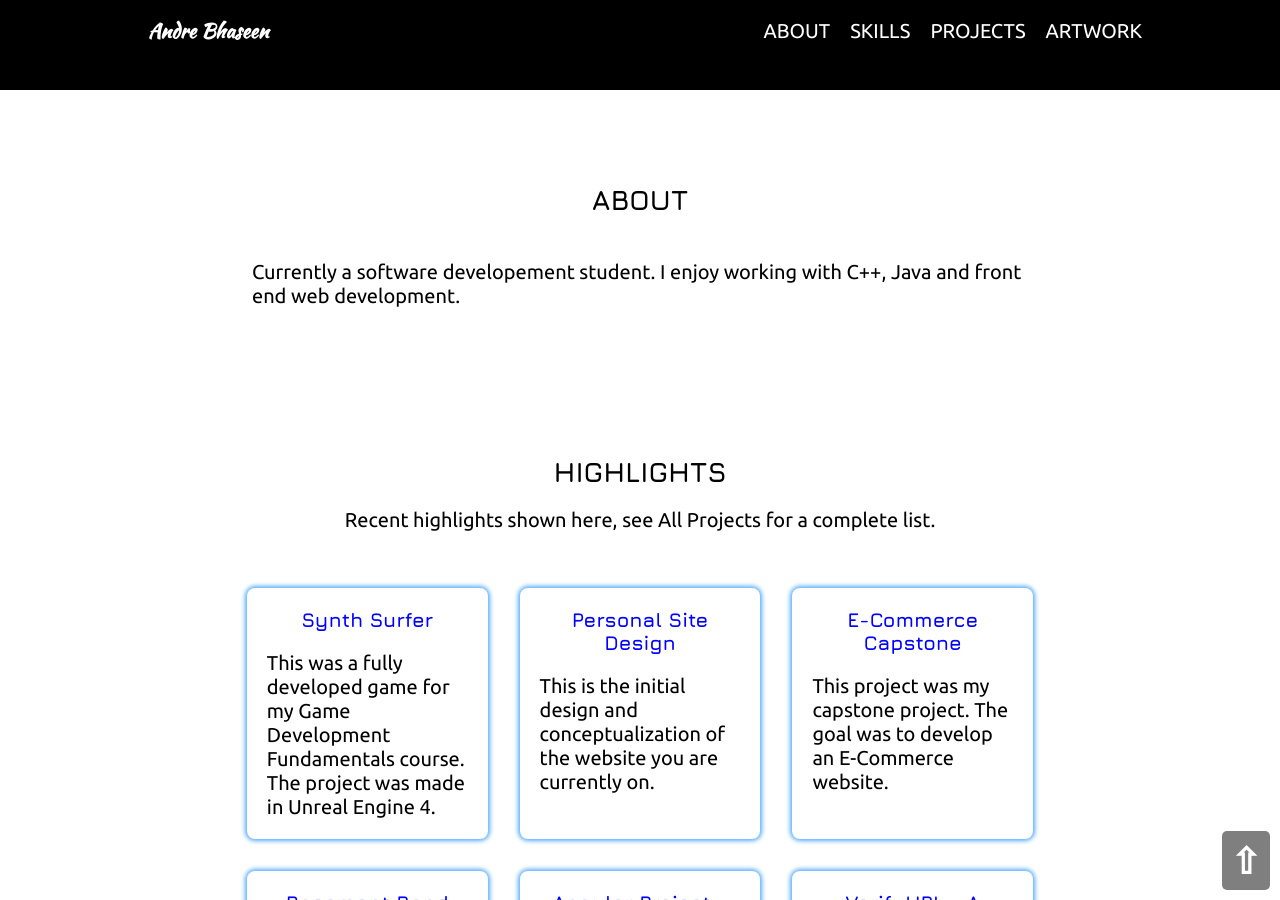
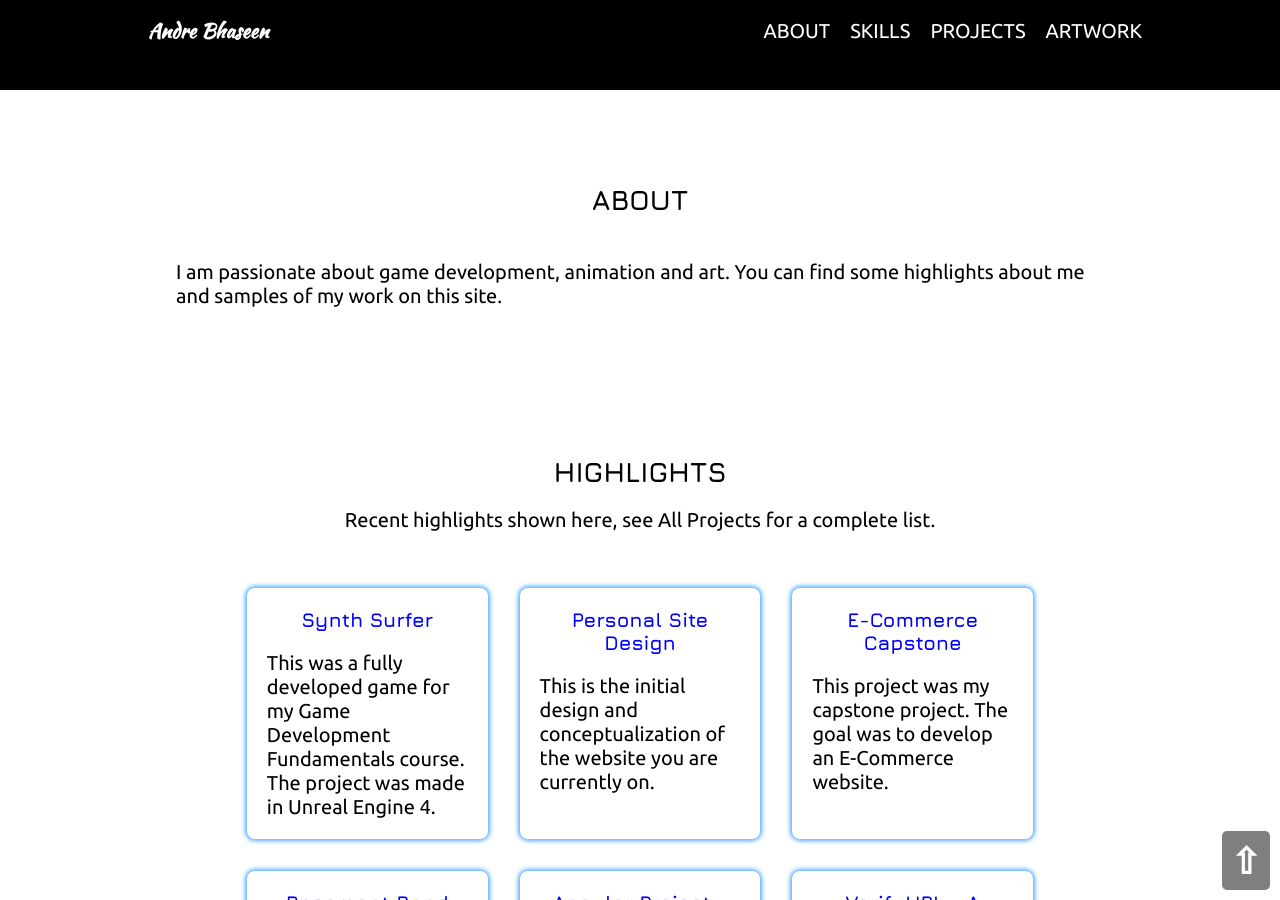
Before and after one commit to abhaseen/abhaseen.github.io, a Jekyll site: the page built from index.markdown, in a window 1280 px wide and 900 px high, scrolled down 540 px. Built offline with Jekyll 4.4.1, drawn with Linux system fonts in a browser that asks for light colours.

Commit message:
Updated about text

```diff
--- a/_includes/about.html
+++ b/_includes/about.html
@@ -2,8 +2,8 @@
   <article>
     <h2 class="section-heading">About</h2>
     <p class="about-text">
-      Currently a software developement student. I enjoy working with C++, Java and
-      front end web development.
+      I am passionate about game development, animation and art. You can find some highlights about me and samples of my
+      work on this site.
     </p>
   </article>
 </section>
```
